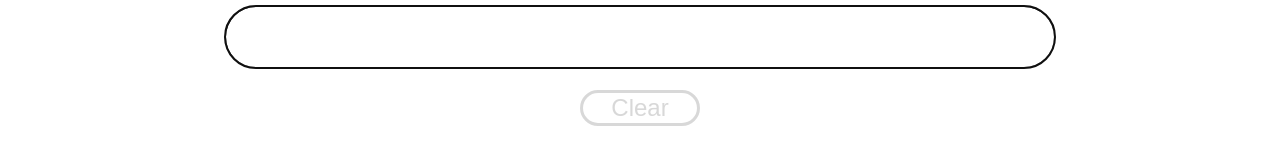
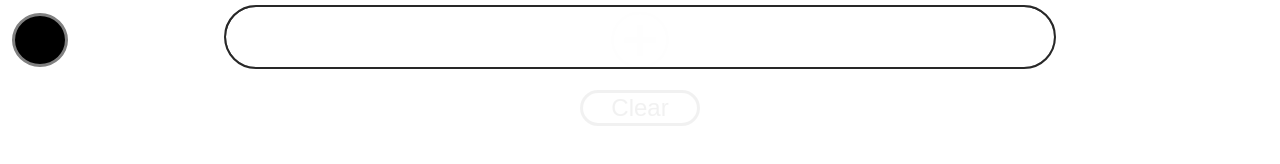
Before and after one commit to nate-seligson/Todo-list, a plain HTML site: page index.html in a window 1280 px wide. Both pictures are taken after a click on the element 640 px from the left and 40 px from the top of the page. Drawn offline with Linux system fonts and the light colour scheme.

Commit message:
BG and delete

```diff
--- a/index.html
+++ b/index.html
@@ -1,6 +1,7 @@
 <body>
 <link rel = "stylesheet", href = "main.css">
 <script type = "module" src = "main.js"></script>
+<input type = "color", value = "#ffffff", id = "bgcolorpicker" oninput = "document.body.style.transition = '0.5s ease';document.body.style.backgroundColor = this.value; localStorage.setItem('bg', this.value)"></input>
 <div id = "tasks"></div>
 <div id = "stuff" style = "position:relative">
     <input type = "color", id = "colorinput", value = "#ff0000"></input>
--- a/main.css
+++ b/main.css
@@ -3,6 +3,7 @@ body{
 }
 .task{
     font-family: system-ui, -apple-system, BlinkMacSystemFont, 'Segoe UI', Roboto, Oxygen, Ubuntu, Cantarell, 'Open Sans', 'Helvetica Neue', sans-serif;
+    white-space-collapse: preserve;
     font-size: 3vw;
     font-weight:bolder;
     margin: 15vw;
@@ -30,7 +31,7 @@ body{
     border: 0.25vw solid gray;
     background-color: white;
     color: gray;
-    opacity: 30%;
+    opacity: 10%;
     border-radius: 2vw;
     transition: 0.5s ease;
     font-size:3vh;
@@ -56,7 +57,7 @@ body{
     transform: translateY(-50%);
     transition: 0.5s ease;
     background-color: white;
-    opacity: 30%;
+    opacity: 10%;
 }
 .plus{
     border: 0.25vw solid gray;
@@ -67,7 +68,7 @@ body{
     transform: translate(-50%, -50%)
 
 }
-#colorinput{
+#colorinput, #bgcolorpicker{
     -webkit-appearance: none;
     -moz-appearance: none;
     appearance: none;
@@ -79,45 +80,48 @@ body{
     text-align: center;
     border: none;
     position:absolute;
+}
+#colorinput{
     left:20%;
     top:50%;
     opacity: 0%;
     transform: translate(0, -50%);
     transition: 0.5s ease;
 }
-#colorinput::-webkit-color-swatch{
+#colorinput::-webkit-color-swatch, #bgcolorpicker::-webkit-color-swatch{
     border: 0.25vw solid gray;
     border-radius:50%;
     -webkit-transition: 0.5s ease;
 }
 #inputtask{
-    width:65vw;
+    width:0vw;
     height:5vw;
     font-size:2vw;
     border-radius: 10vw;
     opacity: 0%;
-    transition: 0.1s ease 0s;
-    margin-top:-6vw;
+    transition: 0.3s ease;
+    margin-top:-4.7vw;
     pointer-events: none;
     position:relative;
 }
 #clear:hover{
-    opacity:100%;
+    opacity:50%;
 }
 #stuff:hover > #newtask, #colorinput:focus ~ #newtask{
-    opacity: 100%;
+    opacity: 40%;
     top:50%;
     left:-45%;
 }
 #stuff:hover > #inputtask, #stuff #colorinput:focus ~ #inputtask, #stuff #inputtask:focus{
-    transition: 0.6s ease 0.1s;
-    opacity: 100%;
+    transition: 0.6s ease;
+    opacity: 90%;
+    width:65vw;
     margin-top: -4.7vw;
     pointer-events: auto;
 }
 #stuff:hover > #colorinput, #stuff #colorinput:focus{
     opacity: 100%;
-    left: 93%
+    left: 92%
 }
 #newtask:hover, #newtask:hover > .plus, #colorinput::-webkit-color-swatch:hover{
     border-color:black;
--- a/main.js
+++ b/main.js
@@ -6,6 +6,8 @@ const stuff = document.getElementById("stuff");
 
 //get local data
 JSON.parse("[" + localStorage.getItem("data") + "]").forEach(function(item){if(item!=null){new Task(item["title"], item["color"], item["checked"])}})
+document.body.style.backgroundColor = localStorage.getItem("bg");
+document.getElementById("bgcolorpicker").value = localStorage.getItem("bg");
 function CreateTask(input = "", color = "red"){
     new Task(input, color)
     localStorage.setItem("data", localStorage.getItem("data") + "," +JSON.stringify({"title": input, "color": color, "checked": false}))
@@ -38,5 +40,13 @@ document.addEventListener("keydown", function(event){
             colorinput.value = "#" + Math.floor(Math.random()*16777215).toString(16);
             stuff.addEventListener("mouseout", function(){colorinput.removeAttribute("style")}, {once:true})
             break;
+        case "Backspace":
+            document.getElementById("tasks").removeChild(document.getElementById("tasks").lastChild);
+            let data = JSON.parse("[" + localStorage.getItem("data") + "]")
+            let toChange = data.findIndex((obj) => obj != null && obj["title"] == document.getElementById("tasks").lastChild.innerHTML)
+            data.pop(toChange);
+            data = JSON.stringify(data).slice(1,-1)
+            localStorage.setItem("data",data);
+
     }
 })
```
